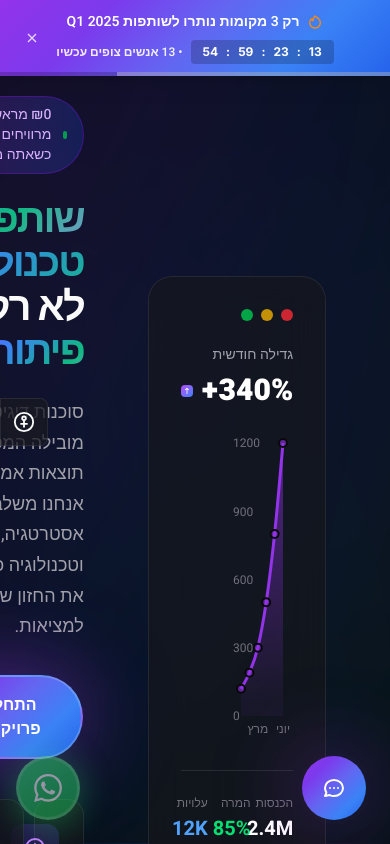
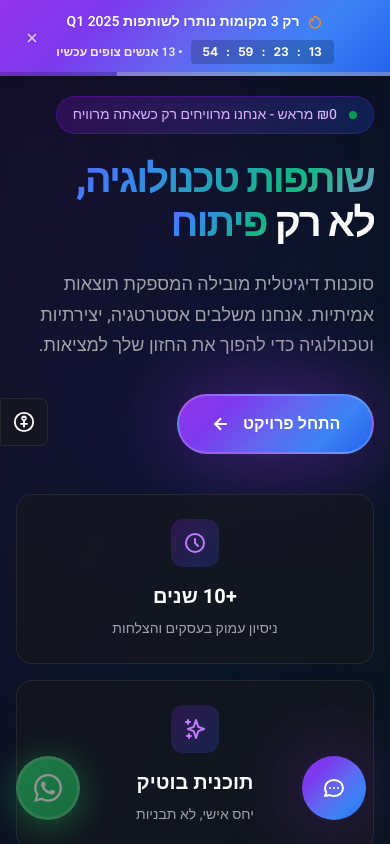
Before and after one commit to bengueta/LEVELUP-MARKETING, a Next.js app: page / in a window 390 px wide. Shown: the top 844 px of the page. Built offline with nearby package versions, Linux system fonts and the light colour scheme.

Commit message:
תיקון Responsive Design: כל ה-padding responsive, Hero grid responsive, DataVisualization responsive

```diff
--- a/src/components/DataVisualization.tsx
+++ b/src/components/DataVisualization.tsx
@@ -55,8 +55,8 @@ export default function DataVisualization() {
       </div>
 
       {/* Chart */}
-      <div className="flex-1 min-h-[200px] w-full min-w-0">
-        <ResponsiveContainer width="100%" height="100%" minHeight={200}>
+      <div className="flex-1 min-h-[200px] w-full min-w-0" style={{ minWidth: 0 }}>
+        <ResponsiveContainer width="100%" height="100%" minHeight={200} minWidth={0}>
           <AreaChart data={data} margin={{ top: 10, right: 10, left: 0, bottom: 0 }}>
             <defs>
               <linearGradient id="colorGradient" x1="0" y1="0" x2="0" y2="1">
--- a/src/components/Hero.tsx
+++ b/src/components/Hero.tsx
@@ -49,7 +49,7 @@ export default function Hero() {
   }, []);
 
   return (
-    <section className="min-h-screen flex items-center px-16 py-24 relative overflow-hidden">
+    <section className="min-h-screen flex items-center px-4 md:px-8 lg:px-16 py-12 md:py-24 relative overflow-hidden">
       {/* Background effects */}
       <div className="absolute inset-0 pointer-events-none z-[1]">
         <div className="absolute top-[-20%] left-1/2 -translate-x-1/2 w-[160%] h-full bg-gradient-to-br from-purple-600/20 via-blue-600/15 to-green-500/10 blur-[100px] animate-pulse" />
@@ -57,14 +57,14 @@ export default function Hero() {
              style={{ maskImage: 'radial-gradient(ellipse at center, black 20%, transparent 70%)' }} />
       </div>
 
-      <div className="relative z-[2] w-full max-w-[1600px] mx-auto grid grid-cols-[1fr_1.2fr] gap-16 items-center">
+      <div className="relative z-[2] w-full max-w-[1600px] mx-auto grid grid-cols-1 lg:grid-cols-[1fr_1.2fr] gap-8 lg:gap-16 items-center">
         {/* Left: Data Visualization */}
-        <div className="h-[600px]">
+        <div className="h-[400px] md:h-[500px] lg:h-[600px] order-2 lg:order-1">
           <DataVisualization />
         </div>
 
         {/* Right: Content */}
-        <div className="text-right">
+        <div className="text-right order-1 lg:order-2">
           {/* Trust Badge */}
           <div id="heroBadge" className="inline-flex items-center gap-3 px-4 py-2 bg-gradient-to-r from-purple-600/20 to-blue-600/20 border border-purple-600/30 rounded-full text-sm font-medium text-purple-300 mb-6 opacity-0 translate-y-5">
             <span className="w-2 h-2 bg-green-500 rounded-full animate-pulse" />
@@ -101,7 +101,7 @@ export default function Hero() {
           </div>
 
           {/* Feature Cards */}
-          <div className="grid grid-cols-3 gap-4 opacity-0 translate-y-5" id="heroFeatures">
+          <div className="grid grid-cols-1 sm:grid-cols-3 gap-4 opacity-0 translate-y-5" id="heroFeatures">
             <div className="glass-effect rounded-2xl p-6 text-center">
               <div className="w-12 h-12 mx-auto mb-4 rounded-xl bg-gradient-to-br from-purple-600/20 to-blue-600/20 flex items-center justify-center">
                 <svg className="w-6 h-6 text-purple-400" fill="none" stroke="currentColor" viewBox="0 0 24 24">
--- a/src/components/ProcessSection.tsx
+++ b/src/components/ProcessSection.tsx
@@ -98,7 +98,7 @@ export default function ProcessSection() {
   }, []);
 
   return (
-    <section ref={sectionRef} id="process" className="py-24 px-16 relative overflow-hidden">
+    <section ref={sectionRef} id="process" className="py-24 px-4 md:px-8 lg:px-16 relative overflow-hidden">
       <div className="max-w-[1600px] mx-auto">
         <header className="text-center mb-16">
           <span className="inline-flex items-center gap-2 text-xs font-extrabold text-purple-600 uppercase tracking-[2px] mb-4 px-4 py-2 border border-purple-600/30 rounded-full bg-purple-600/10">
--- a/src/components/Testimonials.tsx
+++ b/src/components/Testimonials.tsx
@@ -77,7 +77,7 @@ export default function Testimonials() {
   };
 
   return (
-    <section id="testimonials" className="py-24 px-16 bg-[#121215] relative overflow-hidden">
+    <section id="testimonials" className="py-24 px-4 md:px-8 lg:px-16 bg-[#121215] relative overflow-hidden">
       <div className="max-w-[1600px] mx-auto">
         <header className="text-center mb-16">
           <span className="inline-flex items-center gap-2 text-xs font-extrabold text-purple-600 uppercase tracking-[2px] mb-4 px-4 py-2 border border-purple-600/30 rounded-full bg-purple-600/10">
--- a/src/components/Tracks.tsx
+++ b/src/components/Tracks.tsx
@@ -60,7 +60,7 @@ export default function Tracks() {
   ];
 
   return (
-    <section id="tracks" className="py-24 px-16 relative overflow-hidden">
+    <section id="tracks" className="py-24 px-4 md:px-8 lg:px-16 relative overflow-hidden">
       <div className="max-w-[1600px] mx-auto">
         <header className="text-center mb-16">
           <h2 className="text-[clamp(2.5rem,5vw,3.5rem)] font-black leading-[1.1] tracking-[-2px] mb-4 text-white">
--- a/src/components/TrustSection.tsx
+++ b/src/components/TrustSection.tsx
@@ -63,7 +63,7 @@ export default function TrustSection() {
   }, []);
 
   return (
-    <section ref={sectionRef} id="trust" className="py-24 px-16 relative overflow-hidden">
+    <section ref={sectionRef} id="trust" className="py-24 px-4 md:px-8 lg:px-16 relative overflow-hidden">
       <div className="max-w-[1600px] mx-auto">
         <header className="text-center mb-16">
           <span className="inline-flex items-center gap-2 text-xs font-extrabold text-purple-600 uppercase tracking-[2px] mb-4 px-4 py-2 border border-purple-600/30 rounded-full bg-purple-600/10">
```
